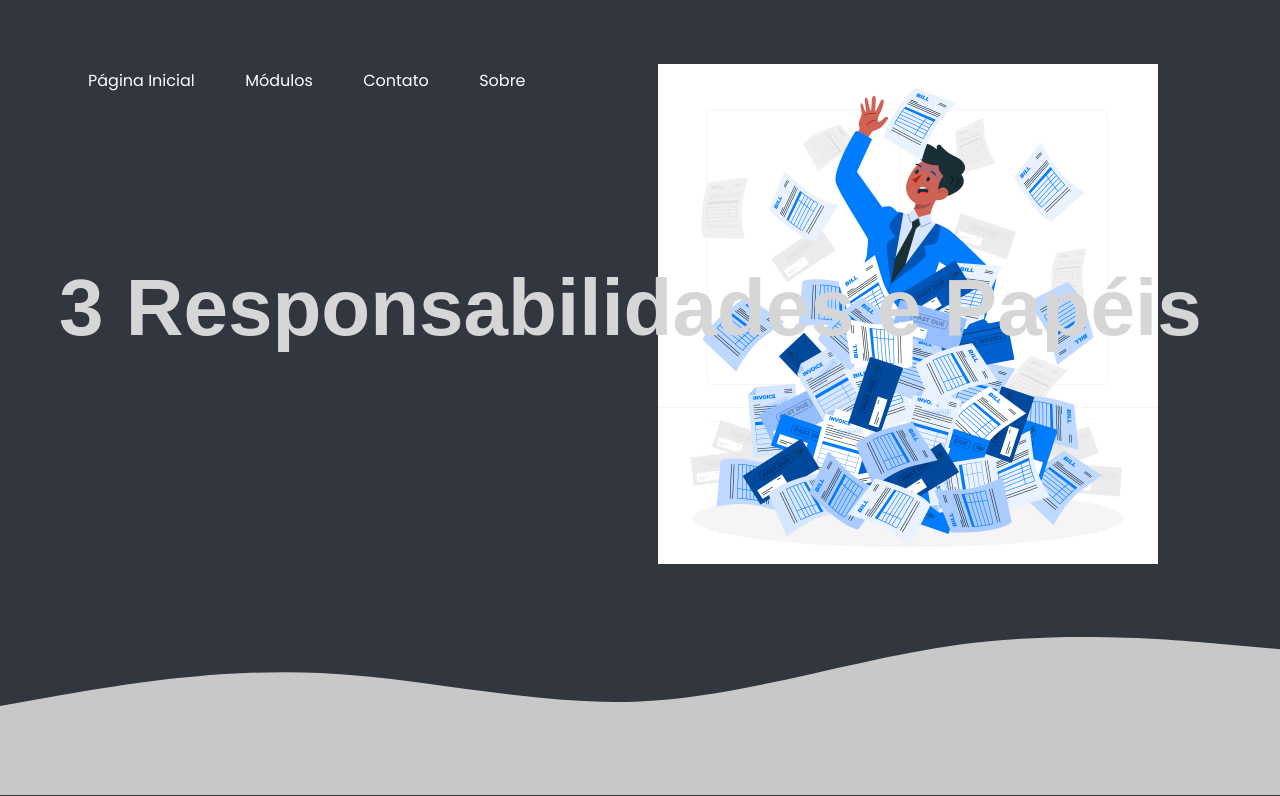
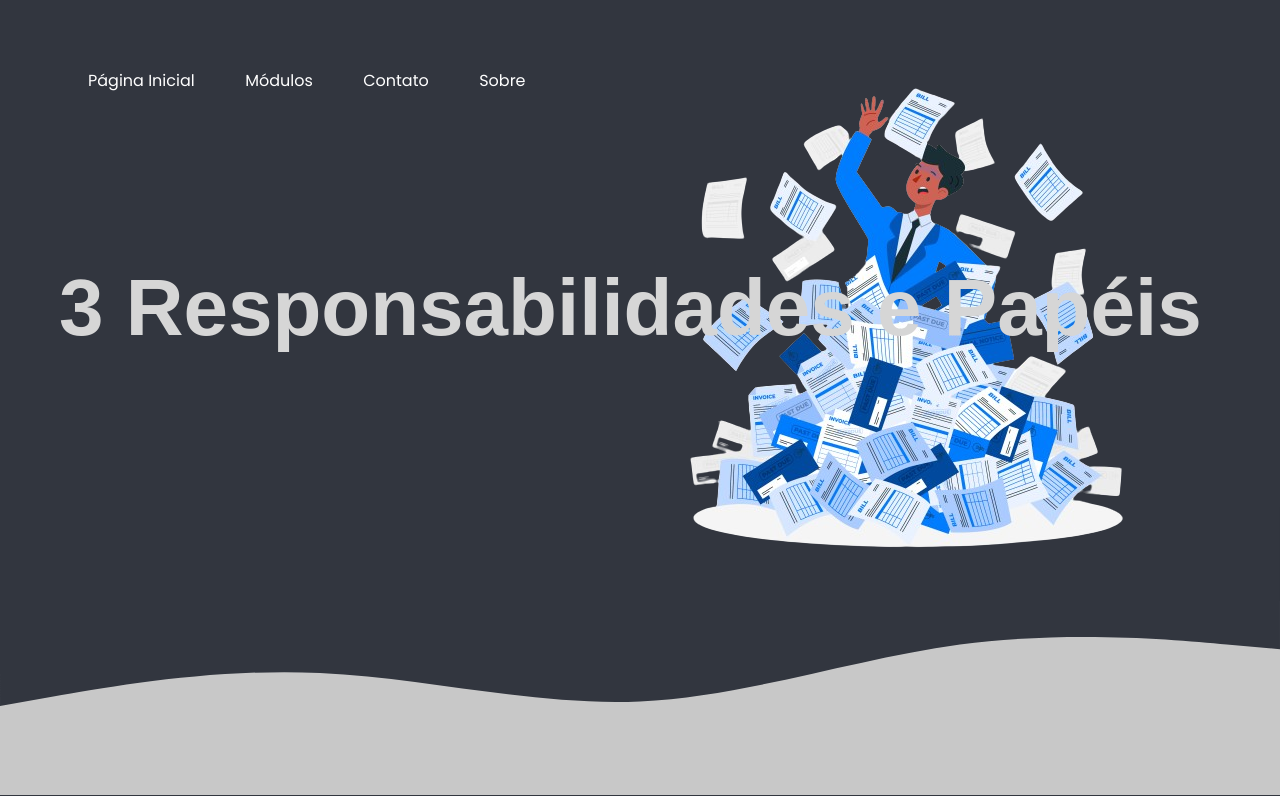
Before and after one commit to equipeAdalove/API-SEMESTRE1, a Flask app: page /mod_3 in a window 1280 px wide. Shown: the top 796 px of the page. Run offline with Flask 3, Linux system fonts and the light colour scheme; some web fonts are replaced.

Commit message:
mod 3 update

```diff
--- a/Flask/app/templates/mod_3.html
+++ b/Flask/app/templates/mod_3.html
@@ -169,7 +169,7 @@
 
 {% block content %}
         <div class="div2">
-            <img src="{{ url_for('static', filename='/imgs/capamod3.jpg') }}" width="500px" height="500" class="img">
+            <img src="{{ url_for('static', filename='/imgs/capamod3.png') }}" width="500px" height="500" class="img">
             <h1 style="font-size: 5pc; position: absolute;top: 13pc; left:59px;"><font color="D6D6D6"> 3 Responsabilidades e Papéis</font></h1>
         </div>
         <div class="wave">
```
Also changed, not shown: Flask/app/static/imgs/capamod3.jpg (deleted), Flask/app/static/imgs/capamod3.png (added).
